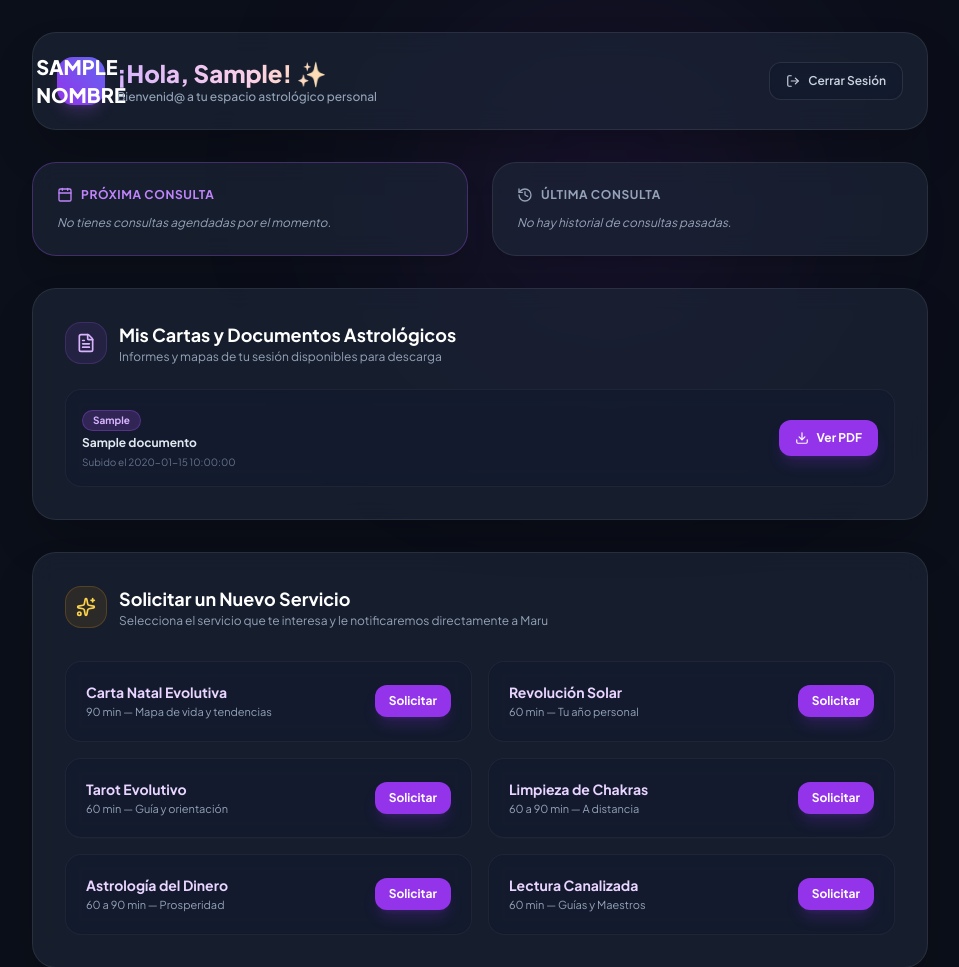
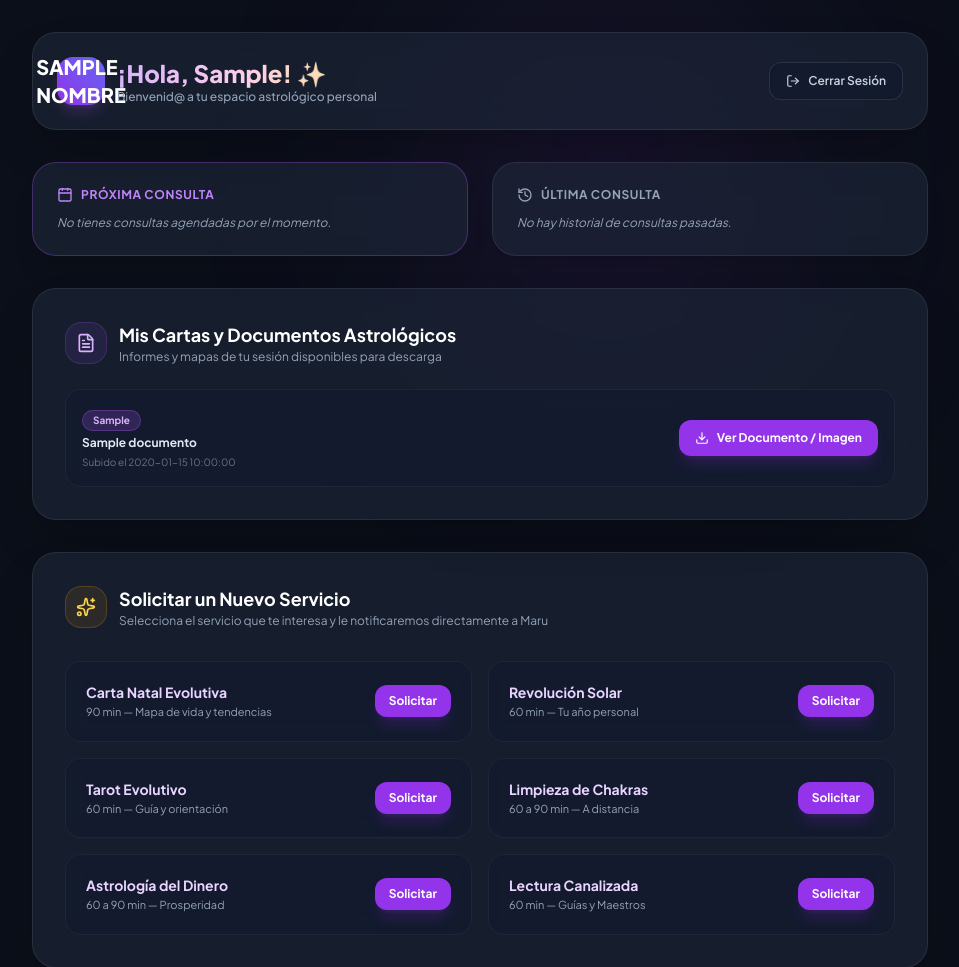
Before and after one commit to ItsVal00/Sistema, a Flask app: page /mi-cuenta in a window 1280 px wide. Shown: the top 967 px of the page, without its empty margins (160-1119 px from the left). Run offline with Flask 3, Linux system fonts and the light colour scheme; a user stored in the database is signed in; tables that the repository leaves empty hold one stand-in row (values such as "Sample post"); a database or web service that is not in the repository returns one stand-in record (values such as "Sample title"); parts of the project's set-up code (start-up, migrations or seed data) failed here and were passed over; some libraries are stand-ins or nearby versions.

Commit message:
Fix file download routing in client portal template

```diff
--- a/templates/cliente_portal.html
+++ b/templates/cliente_portal.html
@@ -114,7 +114,7 @@
 
         </div>
 
-        <!-- Mis Documentos y Cartas PDF -->
+        <!-- Mis Documentos y Cartas PDF / Imágenes -->
         <div class="glass-panel rounded-3xl p-6 md:p-8 shadow-2xl space-y-6">
             <div class="flex items-center gap-3">
                 <div class="p-2.5 rounded-2xl bg-purple-500/10 border border-purple-500/20 text-purple-300">
@@ -138,16 +138,23 @@
                             <p class="text-[10px] text-slate-500">Subido el {{ doc.fecha_subida }}</p>
                         </div>
 
-                        <a href="/uploads/{{ doc.nombre_archivo }}" target="_blank" class="bg-purple-600 hover:bg-purple-500 text-white font-bold text-xs px-4 py-2.5 rounded-xl transition shadow-lg shadow-purple-600/20 flex items-center gap-2 shrink-0 w-full sm:w-auto justify-center">
+                        <!-- Botón Dinámico para Servir Archivos Correctamente -->
+                        <a href="{{ url_for('uploaded_file', filename=doc.nombre_archivo) }}" target="_blank" class="bg-purple-600 hover:bg-purple-500 text-white font-bold text-xs px-4 py-2.5 rounded-xl transition shadow-lg shadow-purple-600/20 flex items-center gap-2 shrink-0 w-full sm:w-auto justify-center">
                             <i data-lucide="download" class="w-3.5 h-3.5"></i>
-                            <span>Ver PDF</span>
+                            <span>
+                                {% if doc.nombre_archivo.lower().endswith('.pdf') %}
+                                    Ver PDF
+                                {% else %}
+                                    Ver Documento / Imagen
+                                {% endif %}
+                            </span>
                         </a>
                     </div>
                     {% endfor %}
                 </div>
             {% else %}
                 <div class="text-center py-6 text-slate-500 italic text-xs">
-                    Maru aún no ha subido informes en PDF para ti. Estarán disponibles aquí tras tu sesión.
+                    Maru aún no ha subido informes para ti. Estarán disponibles aquí tras tu sesión.
                 </div>
             {% endif %}
         </div>
```
